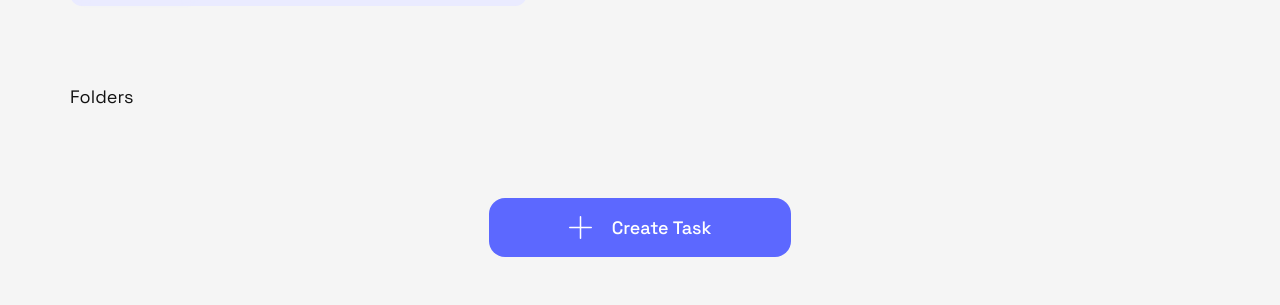
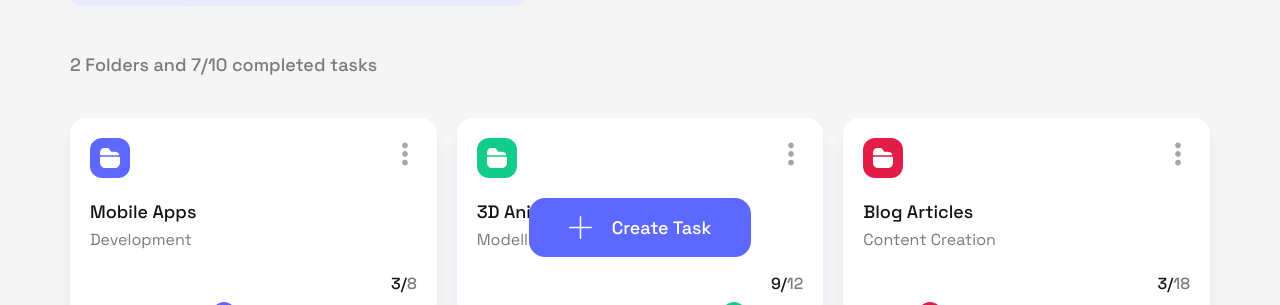
Before and after one commit to gyenabubakar/tasksheet-app, a Next.js app: page /app/workspaces/1 in a window 1280 px wide. Shown: the part 495-800 px from the top of the page. Built offline with nearby package versions, Linux system fonts and the light colour scheme.

Commit message:
developed folder card

```diff
--- /dev/null
+++ b/assets/ts/hexToRGB.ts
@@ -0,0 +1,15 @@
+const hexToRGB = (hex: string) => {
+  const result = /^#?([a-f\d]{2})([a-f\d]{2})([a-f\d]{2})$/i.exec(hex);
+  return result
+    ? {
+        r: parseInt(result[1], 16),
+        g: parseInt(result[2], 16),
+        b: parseInt(result[3], 16),
+        rgba() {
+          return `${this.r}, ${this.g}, ${this.b}`;
+        },
+      }
+    : null;
+};
+
+export default hexToRGB;
--- a/components/common/Container.tsx
+++ b/components/common/Container.tsx
@@ -4,7 +4,7 @@ type Props = Partial<React.HTMLProps<HTMLDivElement>>;
 
 const Container: React.FC<Props> = ({ children, className, ...props }) => (
   <div
-    className={`Container w-full px-2 md:px-0 md:mx-auto sm:w-[540px] md:w-[720px] lg:w-[960px] xl:w-[1140px] ${className}`}
+    className={`Container w-full px-2 md:px-0 md:mx-auto sm:w-[540px] md:w-[740px] lg:w-[960px] xl:w-[1140px] ${className}`}
     {...props}
   >
     {children}
--- a/components/layouts/AppLayout.tsx
+++ b/components/layouts/AppLayout.tsx
@@ -17,7 +17,7 @@ const AppLayout: React.FC = ({ children }) => {
 
   return (
     <div className="relative h-screen w-screen overflow-x-hidden">
-      <nav className="fixed w-full right-0 top-0 left-0">
+      <nav className="fixed w-full right-0 top-0 left-0 z-30">
         <Container className="flex justify-between items-center">
           <button className="lg:hidden logo w-[40px] h-[37px] relative">
             <Image src={iconMenu} layout="fill" alt="Menu" />
@@ -66,10 +66,10 @@ const AppLayout: React.FC = ({ children }) => {
 
       <Container className="mt-[4.42rem] pt-8 md:pt-12">{children}</Container>
 
-      <div className="w-full fixed bottom-12">
-        <Button className="rounded-full px-10 flex items-center">
+      <div className="w-full fixed bottom-5 lg:bottom-12">
+        <Button className="rounded-full px-4 md:px-10 flex items-center">
           <Image src={iconPlus} width="23px" height="23px" />
-          <span className="ml-5">Create Task</span>
+          <span className="ml-5 hidden md:inline">Create Task</span>
         </Button>
       </div>
     </div>
--- /dev/null
+++ b/components/workspace/Folder.tsx
@@ -0,0 +1,106 @@
+import React, { ComponentProps, useEffect, useState } from 'react';
+import Image from 'next/image';
+import { FolderType } from '~/assets/ts/types';
+import iconFolder from '~/assets/icons/workspace/folder.svg';
+import iconMoreOptions from '~/assets/icons/workspace/more-options.svg';
+import hexToRGB from '~/assets/ts/hexToRGB';
+import Link from 'next/link';
+import ReactTooltip from 'react-tooltip';
+
+interface FolderProps extends ComponentProps<'div'> {
+  folder: FolderType;
+  href: string;
+}
+
+const Folder: React.FC<FolderProps> = ({ className, href, folder }) => {
+  const [isMounted, setIsMounted] = useState(false);
+  const { tasks, colour } = folder;
+  const completedTasksPercent = (tasks.completed / tasks.total) * 100;
+
+  useEffect(() => {
+    setIsMounted(true);
+  }, []);
+
+  return (
+    <Link href={href}>
+      <a
+        className={`folder-card bg-white shadow-lg shadow-faintmain p-5 rounded-small ${className}`}
+      >
+        <div className="head flex justify-between items-center">
+          <div
+            className="icon p-2.5 rounded-xl"
+            style={{ backgroundColor: colour }}
+          >
+            <div className="icon-wrapper w-5 h-5 relative">
+              <Image src={iconFolder} layout="fill" />
+            </div>
+          </div>
+
+          <button>
+            <Image
+              src={iconMoreOptions}
+              width="24px"
+              height="24px"
+              data-tip
+              data-for={`folder-${folder.id}-options`}
+            />
+
+            {isMounted && (
+              <ReactTooltip
+                id={`folder-${folder.id}-options`}
+                place="left"
+                type="dark"
+                effect="solid"
+              >
+                More options
+              </ReactTooltip>
+            )}
+          </button>
+        </div>
+
+        <div className="details mt-5">
+          <p className="font-medium">{folder.name}</p>
+          <span className="text-darkgray text-base">
+            {folder.category.name}
+          </span>
+
+          <div className="progress mt-5">
+            <div className="text-right mb-3">
+              <div className="stat font-medium text-base">
+                <span>{tasks.completed}</span>/
+                <span className="text-darkgray">{tasks.total}</span>
+              </div>
+            </div>
+
+            <div className="progress-bar relative">
+              <div
+                className="point absolute w-6 h-6 rounded-full -top-1.5"
+                style={{
+                  backgroundColor: colour,
+                  left: `${completedTasksPercent}%`,
+                }}
+              />
+
+              <div
+                className="bar-inner absolute h-full rounded-l-full"
+                style={{
+                  width: `${completedTasksPercent + 0.3}%`,
+                  backgroundColor: colour,
+                }}
+              />
+
+              <div
+                className="bar w-full h-3 rounded-full overflow-hidden relative opacity-25"
+                style={{
+                  backgroundColor: `rgba(${hexToRGB(colour)!.rgba()}, 0.8)`,
+                }}
+              />
+            </div>
+          </div>
+        </div>
+      </a>
+    </Link>
+  );
+};
+
+export default Folder;
--- a/components/workspace/WorkspaceDetailsLayout.tsx
+++ b/components/workspace/WorkspaceDetailsLayout.tsx
@@ -22,9 +22,6 @@ const WorkspaceDetailsLayout: React.FC = ({ children }) => {
   const isRequestsTab = pathname === '/app/workspaces/[workspaceID]/requests';
 
   useEffect(() => {
-    // eslint-disable-next-line no-console
-    console.log(router.pathname);
-
     setIsMounted(true);
   }, []);
 
--- /dev/null
+++ b/pages/app/folders/[folderID].tsx
@@ -0,0 +1,16 @@
+import { PageWithLayout } from '~/assets/ts/types';
+import { useRouter } from 'next/router';
+
+const FolderDetailsPage: PageWithLayout = () => {
+  const router = useRouter();
+
+  return (
+    <main>
+      <h1>Folder - {router.query.folderID}</h1>
+    </main>
+  );
+};
+
+FolderDetailsPage.layout = 'app';
+
+export default FolderDetailsPage;
--- a/pages/app/workspaces/[workspaceID]/index.tsx
+++ b/pages/app/workspaces/[workspaceID]/index.tsx
@@ -2,11 +2,44 @@ import { useRouter } from 'next/router';
 // import {} from 'react';
 import Head from 'next/head';
 
-import { PageWithLayout } from '~/assets/ts/types';
+import { FolderType, PageWithLayout } from '~/assets/ts/types';
 import WorkspaceDetailsLayout from '~/components/workspace/WorkspaceDetailsLayout';
+import Folder from '~/components/workspace/Folder';
 
 const WorkspaceDetailsPage: PageWithLayout = () => {
   const router = useRouter();
+  const folders: FolderType[] = [
+    {
+      id: '1',
+      name: 'Mobile Apps',
+      colour: '#5C68FF',
+      category: {
+        id: '1',
+        name: 'Development',
+      },
+      tasks: { completed: 3, total: 8 },
+    },
+    {
+      id: '2',
+      name: '3D Animations',
+      colour: '#14CC8A',
+      category: {
+        id: '2',
+        name: 'Modelling, Colouring',
+      },
+      tasks: { completed: 9, total: 12 },
+    },
+    {
+      id: '3',
+      name: 'Blog Articles',
+      colour: '#e11d48',
+      category: {
+        id: '3',
+        name: 'Content Creation',
+      },
+      tasks: { completed: 3, total: 18 },
+    },
+  ];
 
   return (
     <>
@@ -14,8 +47,22 @@ const WorkspaceDetailsPage: PageWithLayout = () => {
         <title>Folders | {router.query.workspaceID} · TaskSheet</title>
       </Head>
 
-      <main className="page-workspace-id">
-        <div className="body mt-16">Folders</div>
+      <main className="page-workspace-id mt-8 pb-20">
+        <div className="body">
+          <p className="text-darkgray font-medium">
+            2 Folders and 7/10 completed tasks
+          </p>
+
+          <div className="folders mt-10 grid grid-cols-1 md:grid-cols-2 lg:grid-cols-3 gap-5">
+            {folders.map((folder) => (
+              <Folder
+                href={`/app/folders/${folder.id}`}
+                key={folder.id}
+                folder={folder}
+              />
+            ))}
+          </div>
+        </div>
       </main>
     </>
   );
```
Also changed, not shown: assets/ts/types.ts (+15 -0 lines), assets/icons/workspace/folder.svg (added), assets/icons/workspace/more-options.svg (added).
